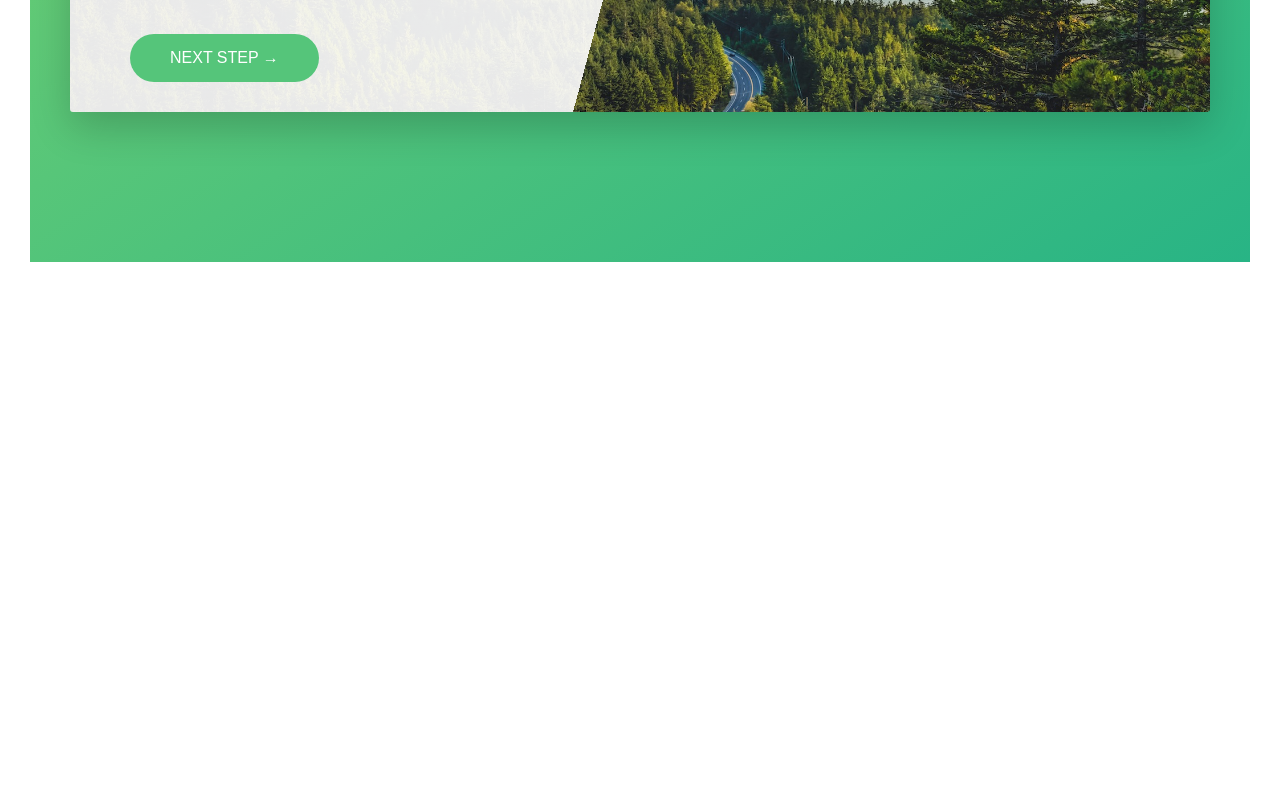
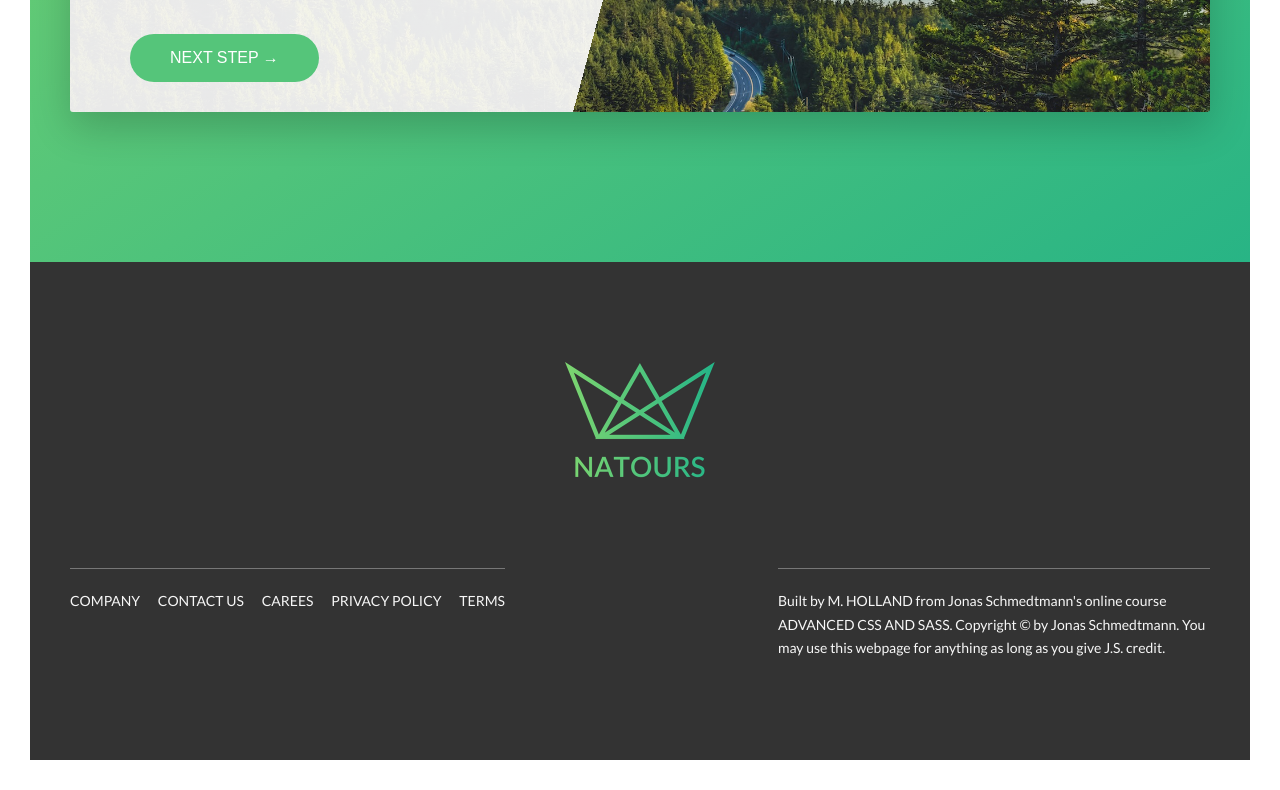
Before and after one commit to trooperandz/sass_tutorial, a website: page Natours/starter/index.html in a window 1280 px wide. Shown: the part 5056-5846 px from the top of the page. Before the commit the page ends 5348 px from the top, so only its background shows below. Drawn offline with Linux system fonts and the light colour scheme.

Commit message:
Add footer section

```diff
--- a/Natours/starter/index.html
+++ b/Natours/starter/index.html
@@ -304,6 +304,30 @@
         </section>
       </main>
 
+      <footer class="footer">
+        <div class="footer__logo-box">
+          <img src="img/logo-green-2x.png" alt="Full logo" class="footer__logo">
+        </div>
+        <div class="row">
+          <div class="col-1-of-2">
+            <div class="footer__navigation">
+              <ul class="footer__list">
+                <li class="footer__item"><a href="#" class="footer__link">Company</a></li>
+                <li class="footer__item"><a href="#" class="footer__link">Contact us</a></li>
+                <li class="footer__item"><a href="#" class="footer__link">Carees</a></li>
+                <li class="footer__item"><a href="#" class="footer__link">Privacy policy</a></li>
+                <li class="footer__item"><a href="#" class="footer__link">Terms</a></li>
+              </ul>
+            </div>
+          </div>
+          <div class="col-1-of-2">
+            <p class="footer__copyright">
+              Built by <a href="#" class="footer__link">M. Holland</a> from Jonas Schmedtmann's online course <a href="#" class="footer__link">Advanced CSS and Sass</a>. Copyright &copy; by Jonas Schmedtmann.  You may use this webpage for anything as long as you give J.S. credit.
+            </p>
+          </div>
+        </div>
+      </footer>
+
       <!--
       <section class="grid-test">
         <div class="row">
--- a/Natours/starter/sass/abstracts/_variables.scss
+++ b/Natours/starter/sass/abstracts/_variables.scss
@@ -14,6 +14,7 @@ $color-gray-light-2: #eee;
 
 $color-gray-dark: #777;
 $color-gray-dark-2: #999;
+$color-gray-dark-3: #333;
 
 $color-white: #fff;
 $color-black: #000;
--- /dev/null
+++ b/Natours/starter/sass/layouts/_footer.scss
@@ -0,0 +1,60 @@
+.footer {
+  background-color: $color-gray-dark-3;
+  padding: 10rem 0;
+  font-size: 1.4rem;
+  color: $color-gray-light-1;
+
+  &__logo-box {
+    text-align: center;
+    margin-bottom: 8rem;
+  }
+
+  &__logo {
+    width: 15rem;
+    height: auto;
+  }
+
+  &__navigation {
+    border-top: 1px solid $color-gray-dark;
+    padding-top: 2rem;
+    display: inline-block;
+  }
+
+  &__list {
+    list-style: none;
+  }
+
+  &__item {
+    display: inline-block;
+
+    &:not(:last-child) {
+      margin-right: 1.5rem;
+    }
+  }
+
+  &__link {
+    &:link,
+    &:visited {
+      color: $color-gray-light-1;
+      background-color: $color-gray-dark-3;
+      text-decoration: none;
+      text-transform: uppercase;
+      display: inline-block;
+      transition: all .2s;
+    }
+
+    &:hover,
+    &:active {
+      color: $color-primary;
+      box-shadow: 0 1rem 2rem rgba($color-black, .4);
+      transform: rotate(5deg) scale(1.3);
+    }
+  }
+
+  &__copyright {
+    border-top: 1px solid $color-gray-dark;
+    padding-top: 2rem;
+    width: 80%;
+    float: right;
+  }
+}
--- a/Natours/starter/sass/main.scss
+++ b/Natours/starter/sass/main.scss
@@ -15,6 +15,7 @@
 @import "components/form";
 @import "components/story";
 
+@import "layouts/footer";
 @import "layouts/grid";
 @import "layouts/header";
 
```
Also changed, not shown: Natours/starter/css/style.css.
